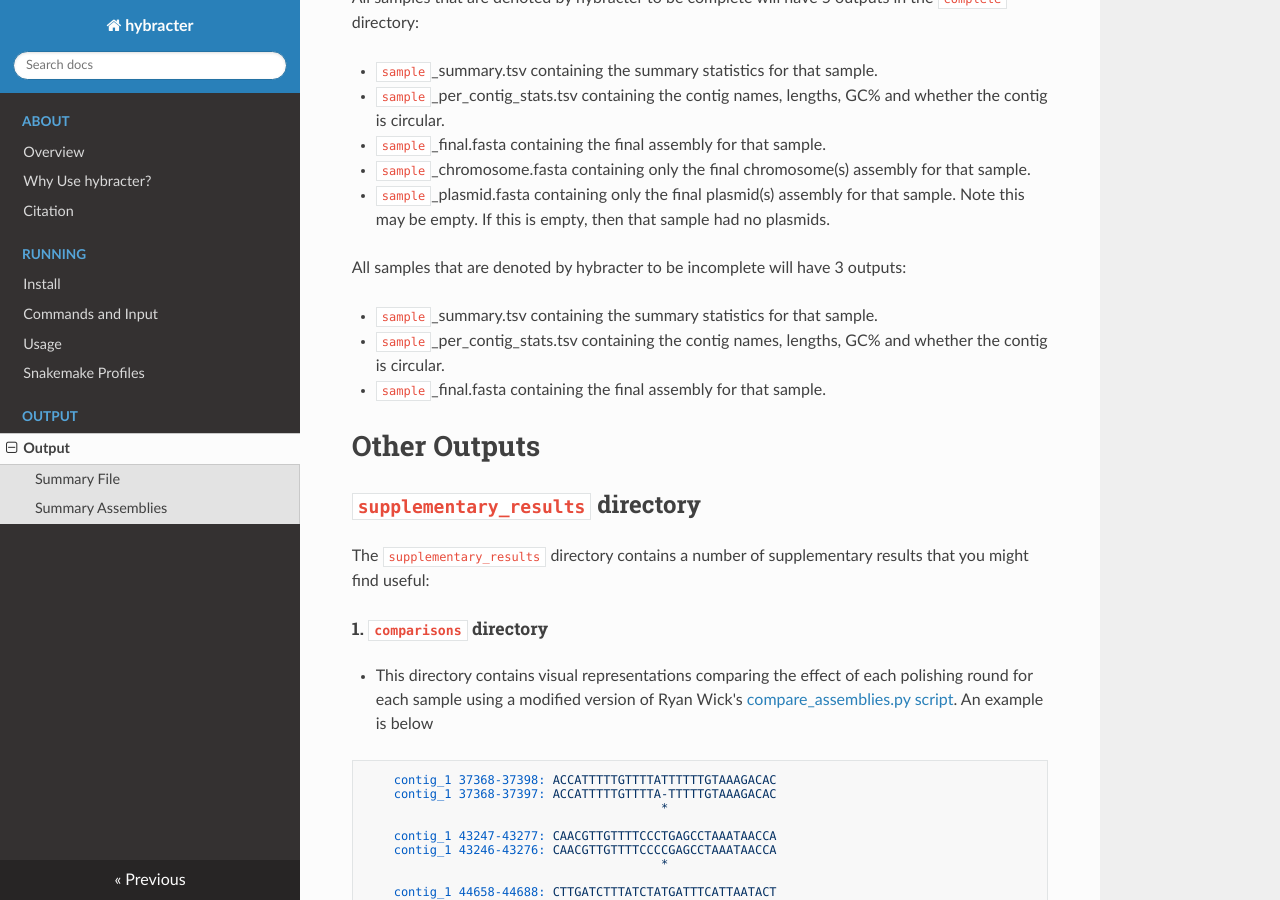
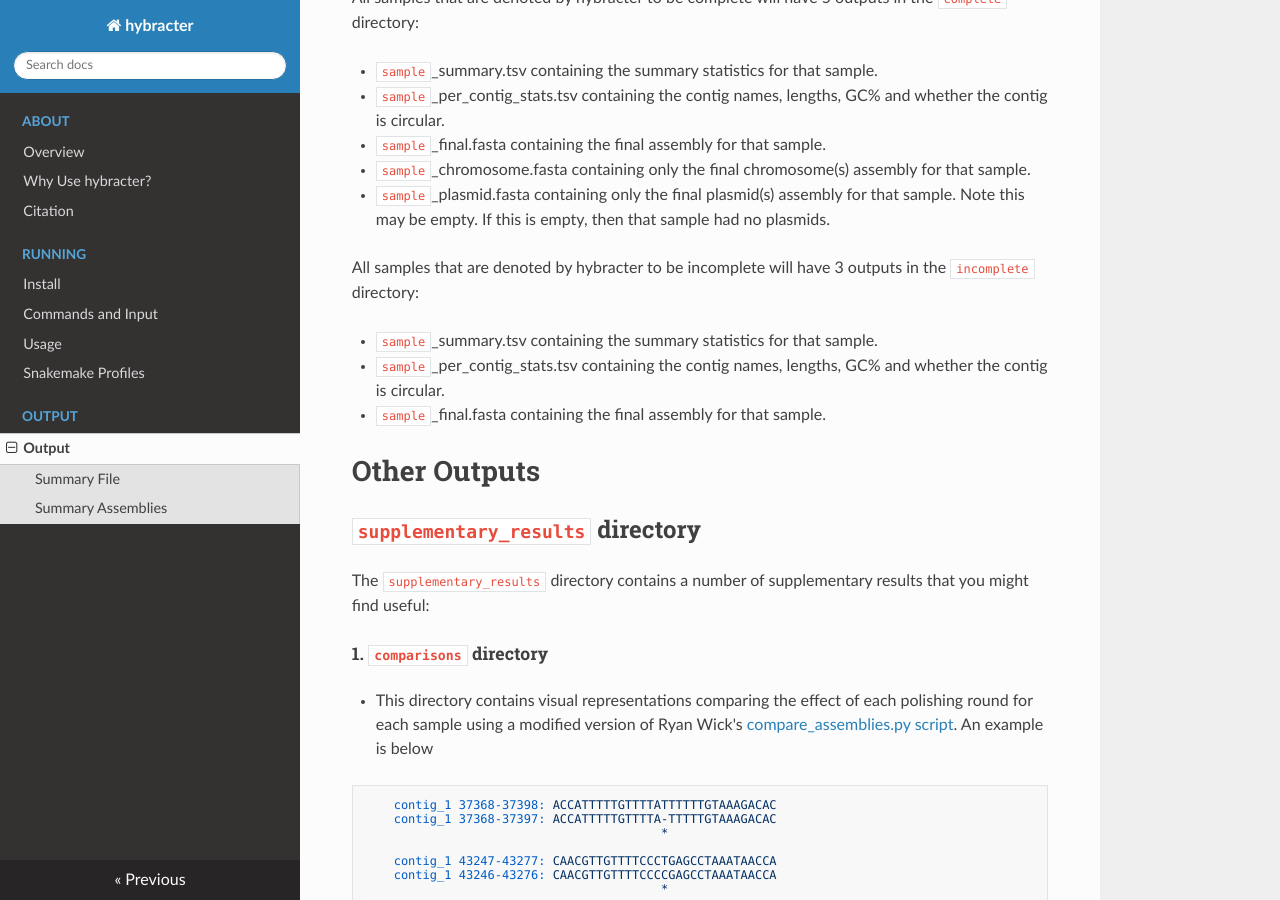
Before and after one commit to gbouras13/hybracter, an MkDocs documentation site: the page built from docs/output.md, in a window 1280 px wide and 900 px high, scrolled down 631 px. Built offline with MkDocs 1.6.1, drawn with Linux system fonts in a browser that asks for light colours; nearby versions of some CDN libraries.

Commit message:
docs and bump ci

```diff
--- a/docs/output.md
+++ b/docs/output.md
@@ -26,7 +26,7 @@ All samples that are denoted by hybracter to be complete will have 5 outputs in
    * `sample`_chromosome.fasta containing only the final chromosome(s) assembly for that sample.
    * `sample`_plasmid.fasta containing only the final plasmid(s) assembly for that sample. Note this may be empty. If this is empty, then that sample had no plasmids.
 
-All samples that are denoted by hybracter to be incomplete will have 3 outputs:
+All samples that are denoted by hybracter to be incomplete will have 3 outputs in the `incomplete` directory:
 
    * `sample`_summary.tsv containing the summary statistics for that sample.
    * `sample`_per_contig_stats.tsv containing the contig names, lengths, GC% and whether the contig is circular.
```
Also changed, not shown: README.md (+5 -3 lines).
